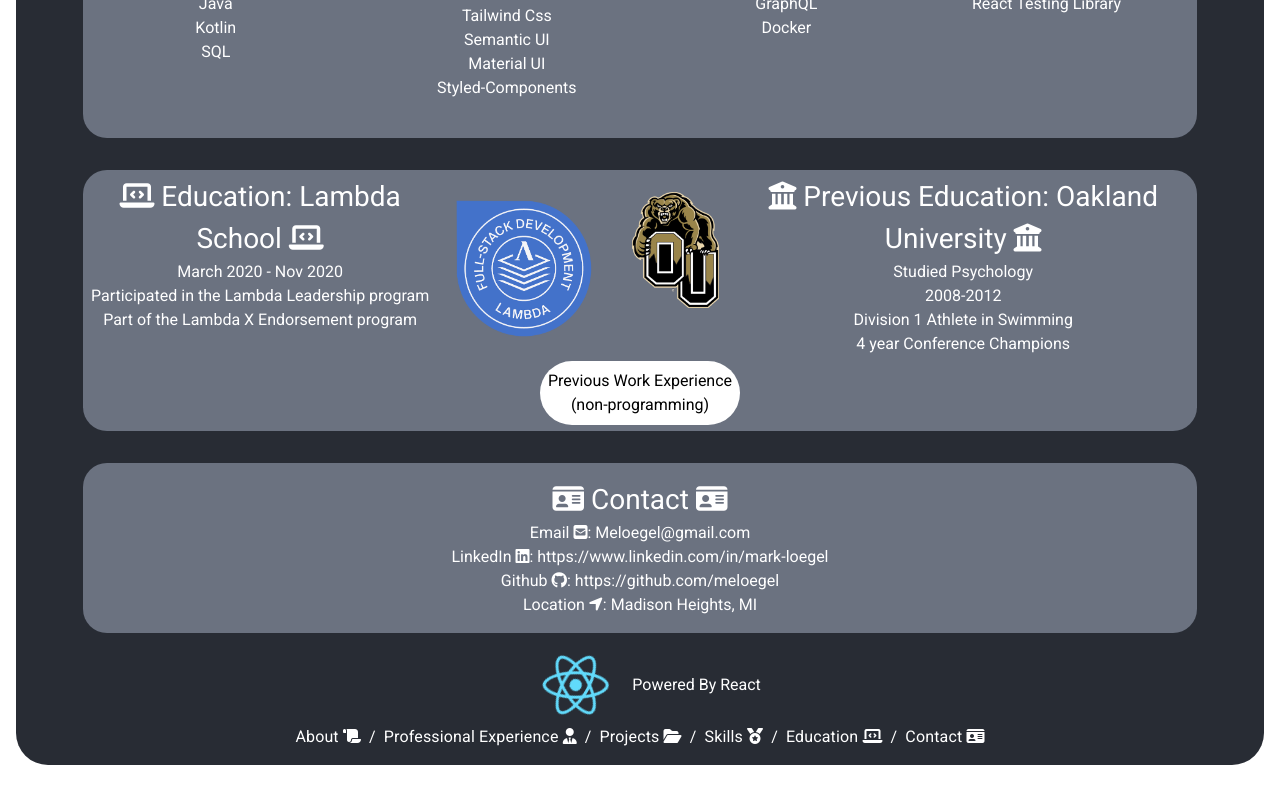
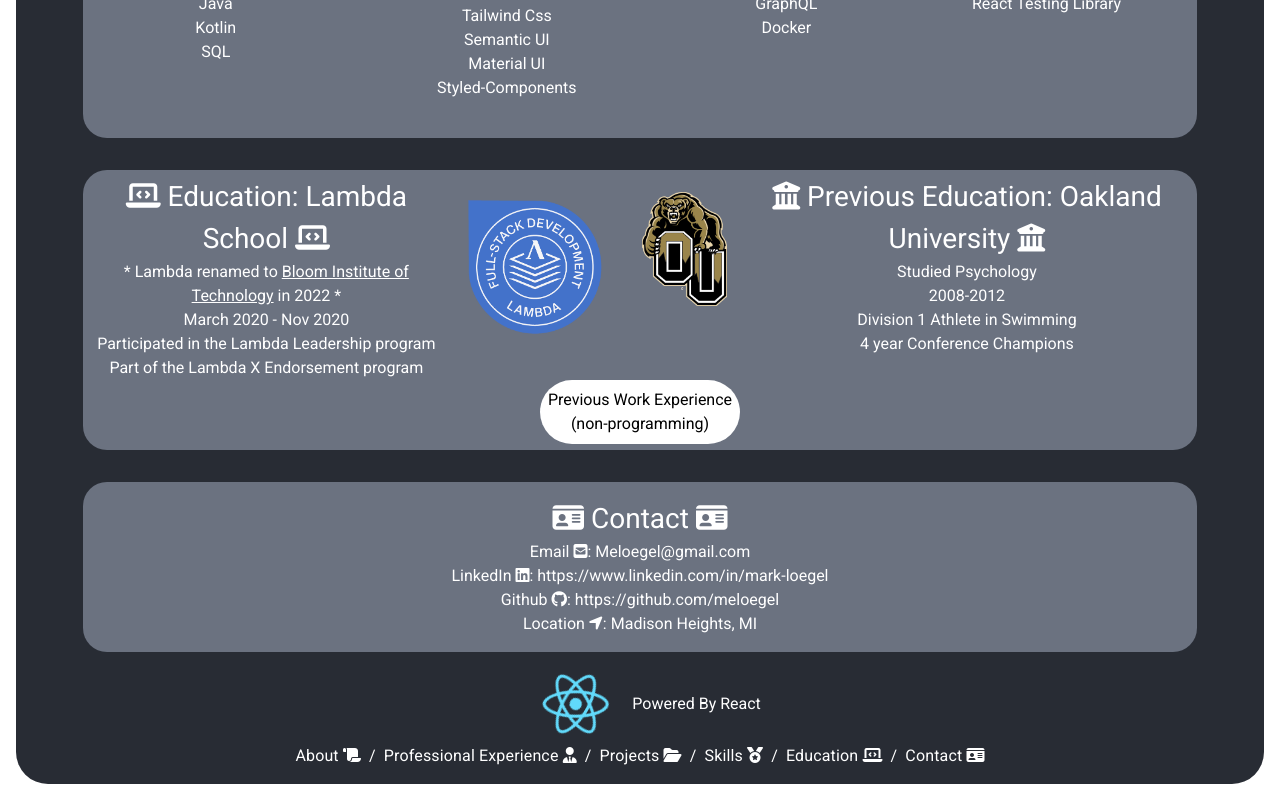
Before and after one commit to meloegel/portfolio, a React (Create React App) app: page / in a window 1280 px wide. Shown: the part 4927-5727 px from the top of the page. Built offline with nearby package versions, Linux system fonts and the light colour scheme.

Commit message:
updated lambda name

```diff
--- a/src/components/qualifications.js
+++ b/src/components/qualifications.js
@@ -15,6 +15,7 @@ const Qualifications = (key) => {
                 <div className='flex justify-evenly flex-col md:flex-row'>
                     <div>
                         <h3><i class="fas fa-laptop-code" /> Education: Lambda School <i class="fas fa-laptop-code" /></h3>
+                        <p>* Lambda renamed to <span className="cursor-pointer underline" href="https://www.bloomtech.com/" alt="bloom tech">Bloom Institute of Technology</span> in 2022 *</p>
                         <p>March 2020 - Nov 2020</p>
                         <p>Participated in the Lambda Leadership program</p>
                         <p>Part of the Lambda X Endorsement program</p>
```
